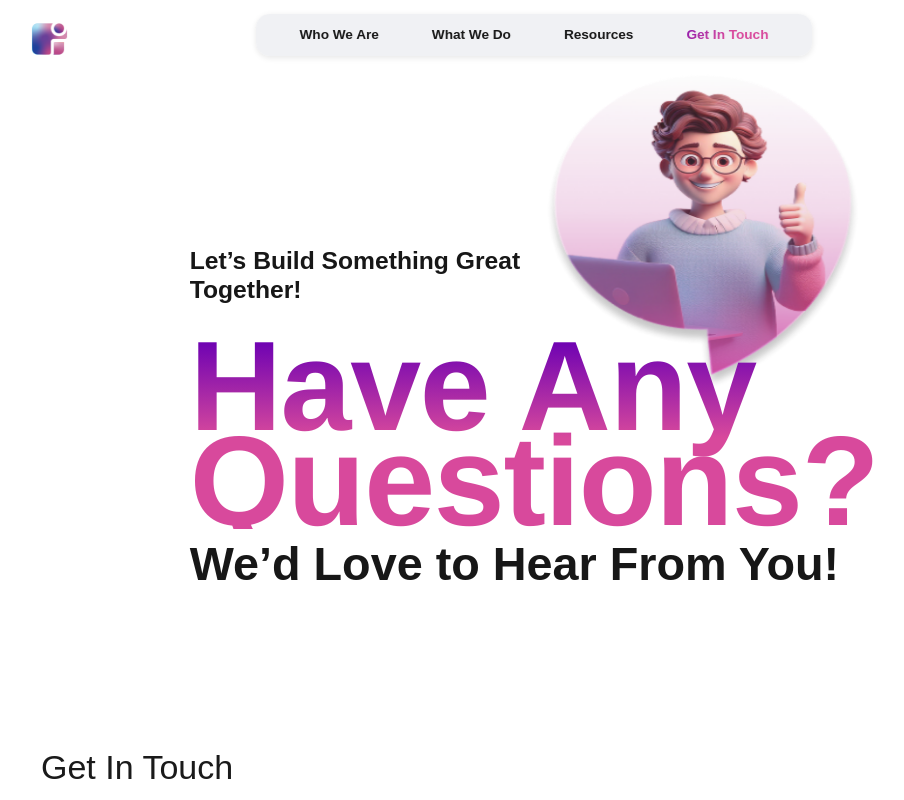
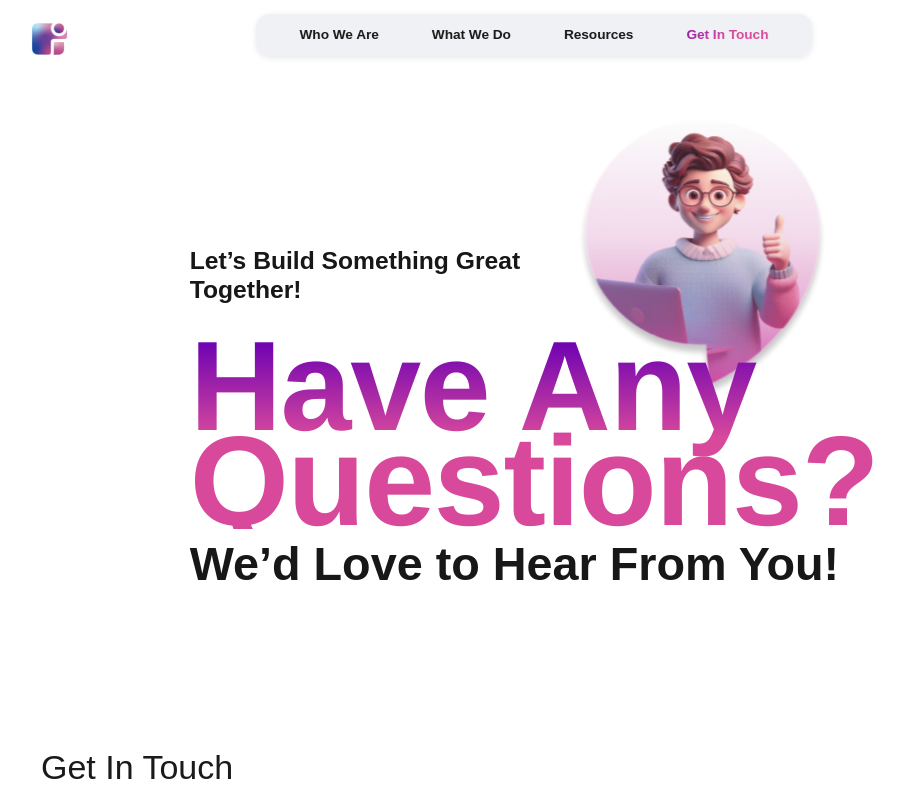
Before and after one commit to ideoguru/ideogfx.com, a Next.js app: page /Get-in-touch in a window 1280 px wide. Shown: the top 800 px of the page, without its empty margins (106-1010 px from the left). Built offline with nearby package versions, Linux system fonts and the light colour scheme.

Commit message:
image size changed

```diff
--- a/src/styles/GetInTouch_Hero.module.css
+++ b/src/styles/GetInTouch_Hero.module.css
@@ -74,9 +74,9 @@
 .contactSupportImage {
   /* Original positioning maintained */
   position: absolute;
-  width: 372px;
-  height: 372px;
-  top: 8%;
+  width: 295px;
+  height: 329px;
+  top: 14%;
   left: 64%;
   transform: translate(-50%, -50%);
   opacity: 0.9;
```
